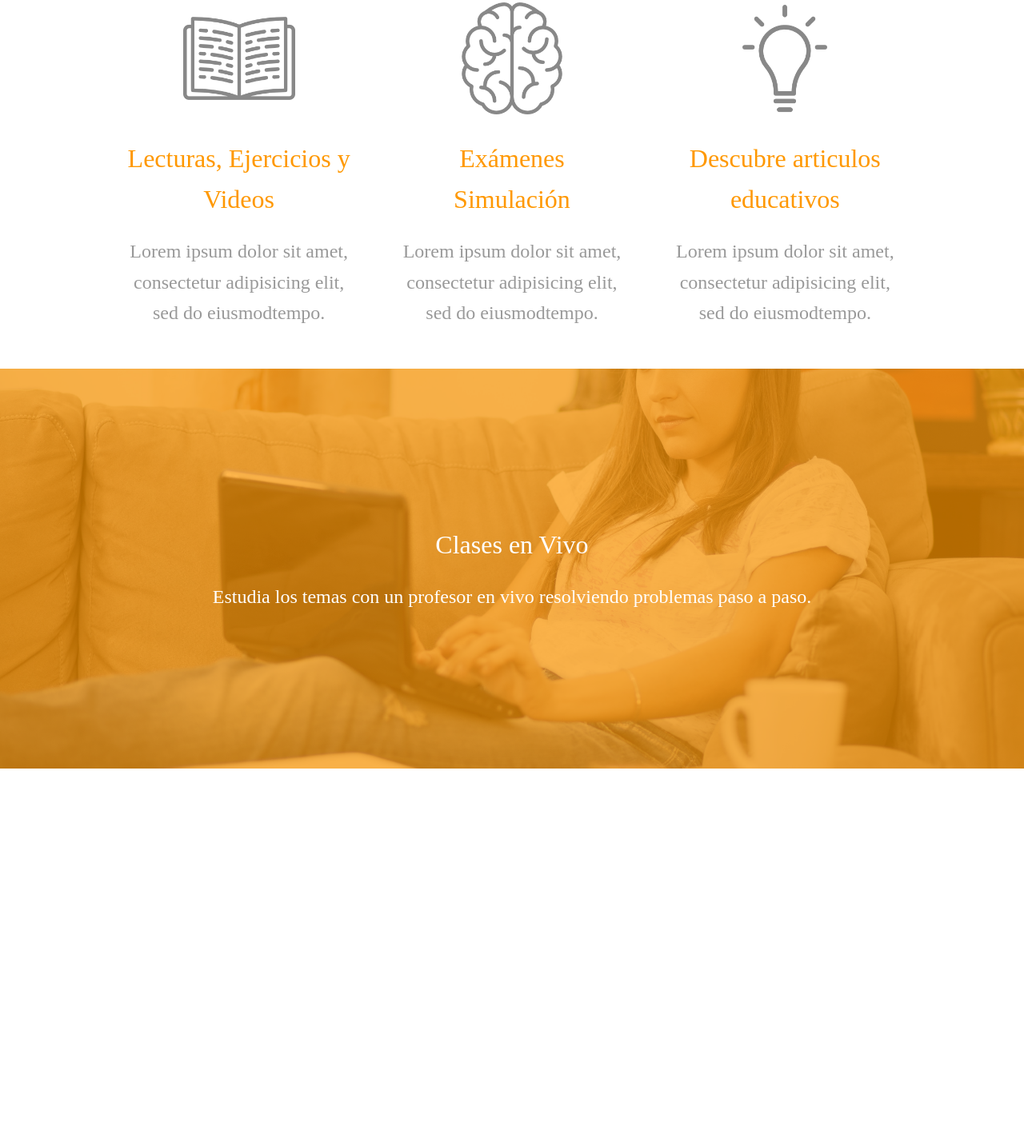
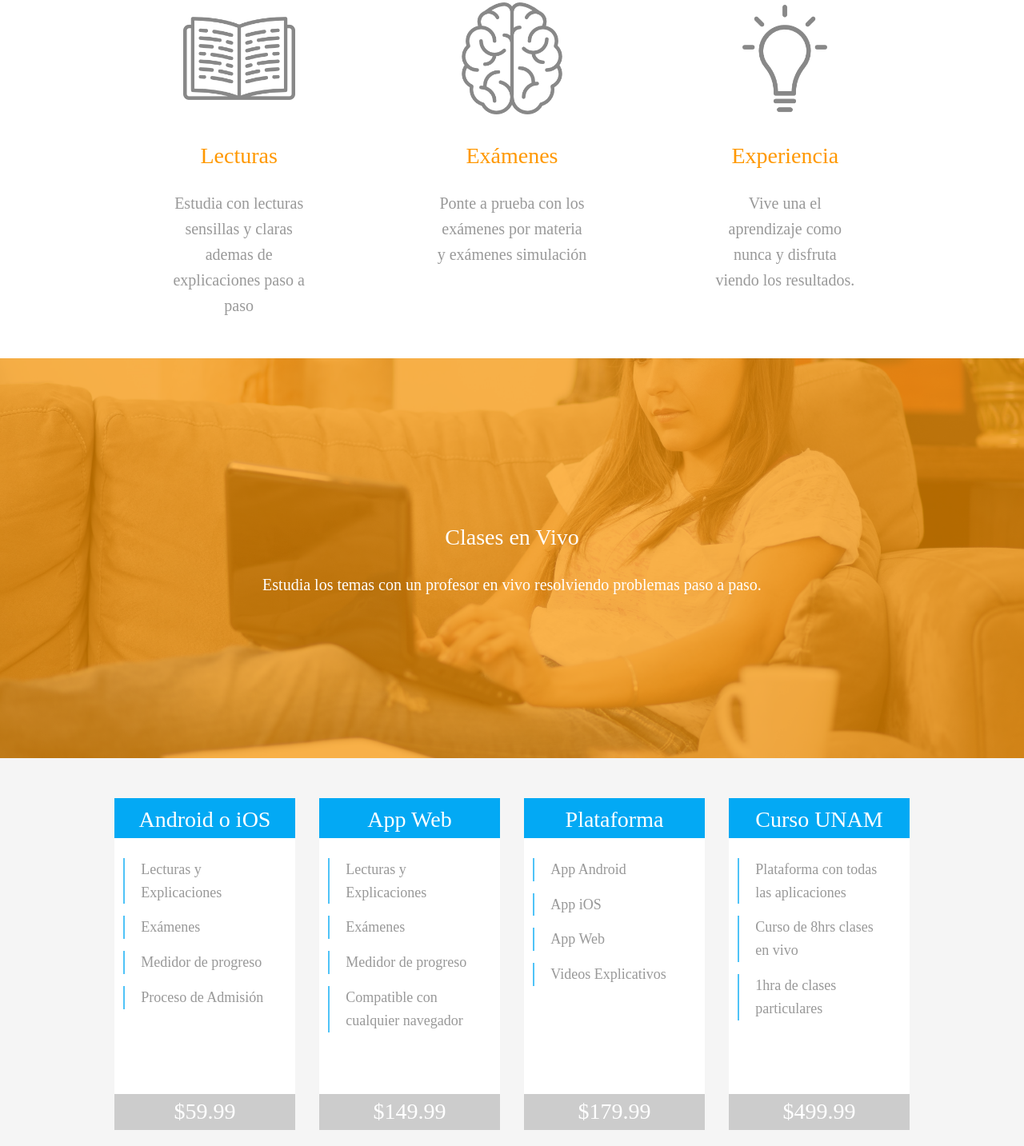
Before and after one commit to MacNPro/PaginaWeb-NOL, a plain HTML site: page guiaunam.html in a window 1280 px wide. Shown: the part 717-2150 px from the top of the page at 80% size. Before the commit the page ends 1678 px from the top, so only its background shows below. Drawn offline with nearby package versions, Linux system fonts and the light colour scheme; a web font is replaced by a local one.

Commit message:
guia unam casi terminado, faltan detalles y footer

```diff
--- a/guiaunam.css
+++ b/guiaunam.css
@@ -186,10 +186,26 @@ a:hover.nav-text-inicia{
 	max-width: 1024px;
 }
 
+.maxT{
+	margin-top: 50px;
+	max-width: 1024px;
+}
+
+.grey{
+	background-color: #f5f5f5;
+}
+
+.list-div{
+	background-color: #FFF;
+	width: 100%;
+	height: 320px;
+	padding: 25px 0;
+}
+
 .titulo{
 	width: 90%;
 	margin: 0 5%;
-	font-size: 32px;
+	font-size: 28px;
 	color: #999;
 	text-align: center;
 	margin-bottom: 20px;
@@ -197,9 +213,21 @@ a:hover.nav-text-inicia{
 	font-weight: 300;
 }
 
+.div-v{
+	margin-bottom: 50px;
+}
+
+.titulo-v-div{
+	background-color: #03A9F4;
+	width: 100%;
+	height: 50px;
+  	line-height: 50px;
+  	padding-top: 5px;
+}
+
 .texto{
 	width: 90%;
-	font-size: 24px;
+	font-size: 20px;
 	color: #999;
 	text-align: center;
 	margin: 0 5%;
@@ -238,14 +266,32 @@ a:hover.nav-text-inicia{
 .col-img{
 	width: 140px;
 	height: 140px;
+	margin-bottom: 20px;
 }
 
 .divisionD{
 	display: none;
 }
 
+.list-t{
+	text-align: left;
+	padding: 0 20px;
+	margin-bottom: 15px;
+	font-size: 18px;
+	border-left: solid 2px #4FC3F7;
+}
+
+.precio-v-div{
+	background-color: #ccc;
+}
+
 /* Small devices (tablets, 768px and up) */
 @media screen and (min-width: 768px) {
+
+	.col-top{
+		width: 60%;
+		margin-left: 20%;
+	}
 
 }
 
--- a/guiaunam.html
+++ b/guiaunam.html
@@ -69,32 +69,91 @@
 		<div class="row">
 			<img src="img/logo-guia.png" class="logo-guia img-responsive center-block">
 		</div>
-	</div>
 		<div class="row fix">
 			<div class="max center-block">
 				<div class="col-md-4 block-div">
 					<img src="img/libro.png" class="img-relative center-block col-img">
-				<h1 class="titulo naranja">Lecturas, Ejercicios y Videos</h1>
-				<h1 class="texto">Lorem ipsum dolor sit amet, consectetur adipisicing elit, sed do eiusmodtempo.</h1>
+					<h1 class="titulo naranja">Lecturas</h1>
+					<h1 class="texto col-top">Estudia con lecturas sensillas y claras ademas de explicaciones paso a paso</h1>
 				</div>
 				<div class="col-md-4 block-div">
 					<img src="img/cerebro.png" class="img-relative center-block col-img">
-				<h1 class="titulo naranja">Exámenes Simulación</h1>
-				<h1 class="texto">Lorem ipsum dolor sit amet, consectetur adipisicing elit, sed do eiusmodtempo.</h1>
+					<h1 class="titulo naranja">Exámenes</h1>
+					<h1 class="texto col-top">Ponte a prueba con los exámenes por materia y exámenes simulación</h1>
 				</div>
 				<div class="col-md-4 block-div">
 					<img src="img/foco.png" class="img-relative center-block col-img">
-				<h1 class="titulo naranja">Descubre articulos educativos</h1>
-				<h1 class="texto">Lorem ipsum dolor sit amet, consectetur adipisicing elit, sed do eiusmodtempo.</h1>
+					<h1 class="titulo naranja">Experiencia</h1>
+					<h1 class="texto col-top">Vive una el aprendizaje como nunca y disfruta viendo los resultados.</h1>
 				</div>
 			</div>
 		</div>
 		<div class="row">
-		<div class="col-lg-12 cover-online">
+			<div class="col-lg-12 cover-online fix">
 				<div class="col-lg-12 orange-div">
 					<div class="cover-container">
 						<h1 class="titulo wt">Clases en Vivo</h1>
 						<h1 class="texto wt">Estudia los temas con un profesor en vivo resolviendo problemas paso a paso.</h1>
+					</div>
+				</div>
+			</div>
+		</div>
+		<div class="row grey">
+			<div class="maxT center-block div-v">
+				<div class="col-md-3 col-sm-6">
+					<div class="titulo-v-div">
+						<h1 class="titulo wt">Android o iOS</h1>
+					</div>
+					<div class="list-div">
+						<h1 class="texto list-t">Lecturas y Explicaciones</h1>
+						<h1 class="texto list-t">Exámenes</h1>
+						<h1 class="texto list-t">Medidor de progreso</h1>
+						<h1 class="texto list-t" style="margin-bottom: 0px;">Proceso de Admisión</h1>
+					</div>
+					<div class="precio-v-div">
+						<h1 class="titulo wt">$59.99</h1>
+					</div>
+				</div>
+				<div class="col-md-3 col-sm-6">
+					<div class="titulo-v-div">
+						<h1 class="titulo wt">App Web</h1>
+					</div>
+					<div class="list-div">
+						<h1 class="texto list-t">Lecturas y Explicaciones</h1>
+						<h1 class="texto list-t">Exámenes</h1>
+						<h1 class="texto list-t">Medidor de progreso</h1>
+						<h1 class="texto list-t" style="margin-bottom: 0px;">Compatible con cualquier navegador</h1>
+					</div>
+					<div class="precio-v-div">
+						<h1 class="titulo wt">$149.99</h1>
+					</div>
+				</div>
+				<div class="col-md-3 col-sm-6">
+					<div class="titulo-v-div">
+						<h1 class="titulo wt">Plataforma</h1>
+					</div>
+					<div class="list-div">
+						<h1 class="texto list-t">App Android</h1>
+						<h1 class="texto list-t">App iOS</h1>
+						<h1 class="texto list-t">App Web</h1>
+						<h1 class="texto list-t" style="margin-bottom: 0px;">Videos Explicativos</h1>
+					</div>
+					<div class="precio-v-div">
+						<h1 class="titulo wt">$179.99</h1>
+					</div>
+				</div>
+				<div class="col-md-3 col-sm-6">
+					<div class="titulo-v-div">
+						<h1 class="titulo wt">Curso UNAM</h1>
+					</div>
+					<div class="list-div">
+						<h1 class="texto list-t">Plataforma con todas las aplicaciones</h1>
+						<h1 class="texto list-t">Curso de 8hrs clases en vivo</h1>
+						<h1 class="texto list-t" style="margin-bottom: 0px;">1hra de clases particulares</h1>
+					</div>
+					<div class="precio-v-div">
+						<h1 class="titulo wt">$499.99</h1>
+					</div>
 				</div>
 			</div>
 		</div>
```
Lines whose indentation alone changed are shown as unchanged.
